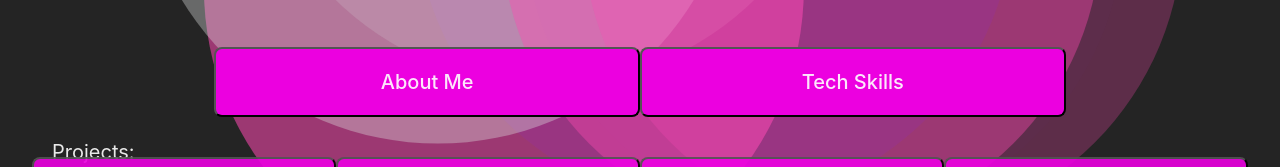
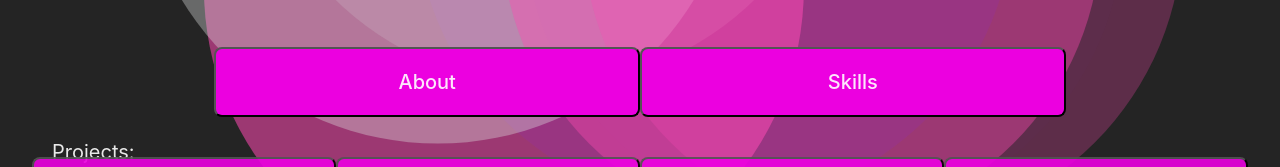
Before and after one commit to DanielCouperthwaite/urban-health, a React (Vite) app: page /home in a window 1280 px wide. Shown: the part 530-697 px from the top of the page. Built offline with nearby package versions, Linux system fonts and the light colour scheme.

Commit message:
alter project spacing

```diff
--- a/src/Home/Home.jsx
+++ b/src/Home/Home.jsx
@@ -73,7 +73,7 @@ export default function Home ({projects}) {
 
                                         <Link to="/about">
                                             <button className='home-button'>
-                                                <p>About Me</p>
+                                                <p>About</p>
                                             </button>
                                         </Link>
 
@@ -87,7 +87,7 @@ export default function Home ({projects}) {
 
                                         <Link to="/tech">
                                             <button className='home-button'>
-                                                <p>Tech Skills</p>
+                                                <p>Skills</p>
                                             </button>
                                         </Link>
 
```
